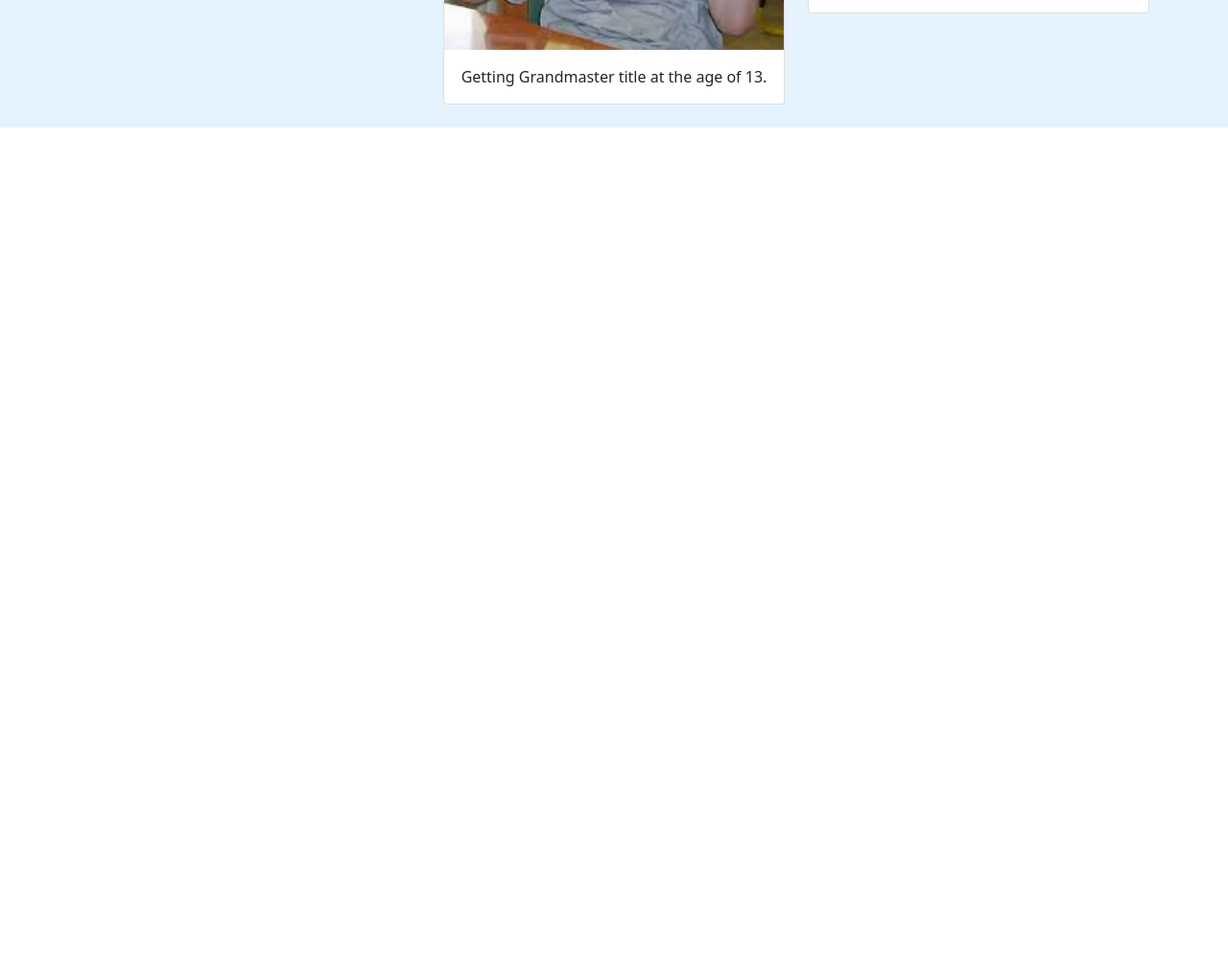
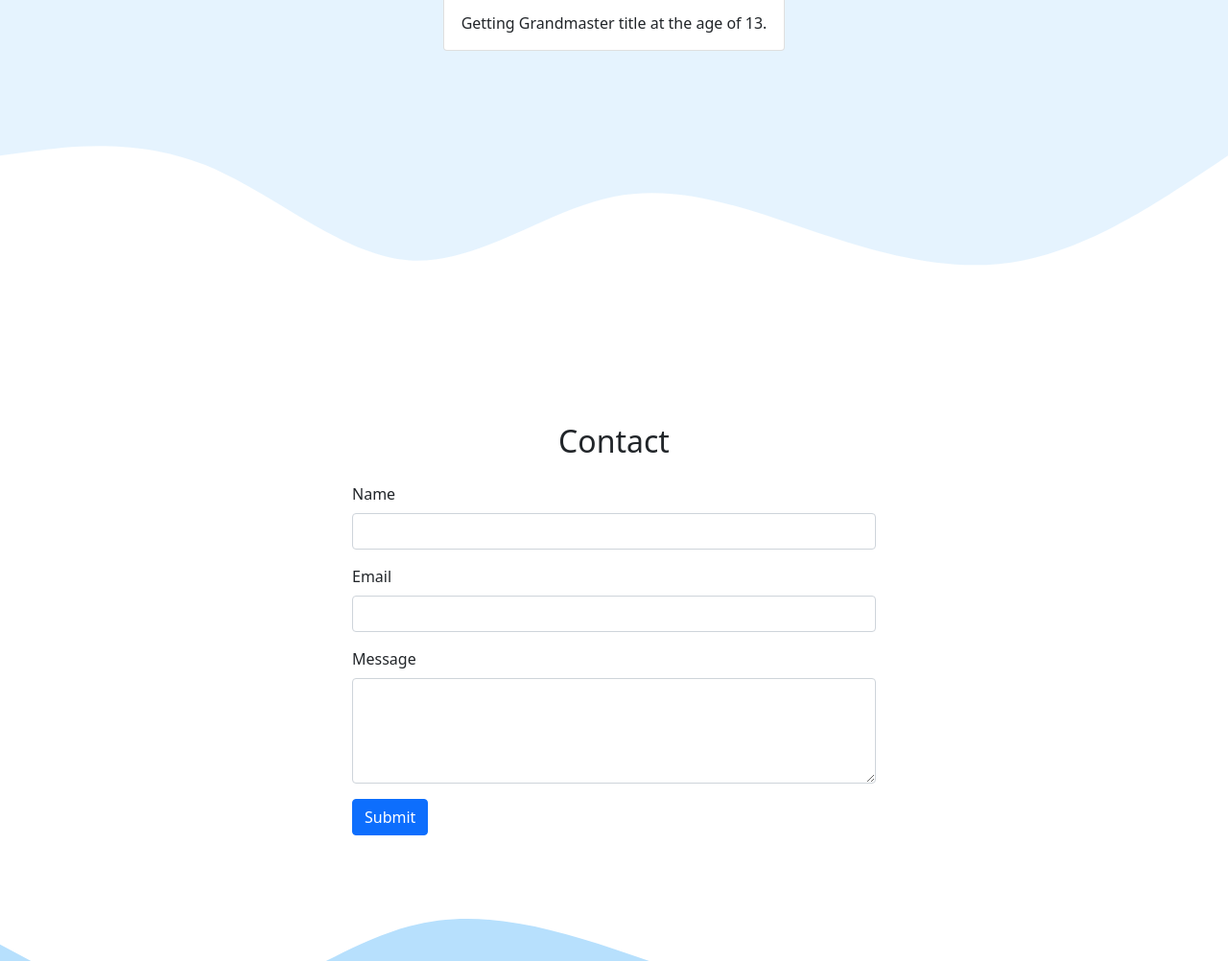
Before and after one commit to dimassypp/bootstrappractice, a plain HTML site: page index.html in a window 1280 px wide. Shown: the part 1798-2800 px from the top of the page at 96% size. Drawn offline with nearby package versions, Linux system fonts and the light colour scheme.

Commit message:
Update contact, footer, fixed navbar, and navlinks

```diff
--- a/index.html
+++ b/index.html
@@ -13,9 +13,9 @@
 
     <title>Bootstrap Practice Portfolio</title>
   </head>
-  <body>
+  <body id="home">
     <!-- Navbar -->
-    <nav class="navbar navbar-expand-lg navbar-light shadow p-2" style="background-color: #b7e0fd">
+    <nav class="navbar fixed-top navbar-expand-lg navbar-light shadow p-2" style="background-color: #b7e0fd">
       <div class="container">
         <a class="navbar-brand" href="#">Meong</a>
         <button class="navbar-toggler" type="button" data-bs-toggle="collapse" data-bs-target="#navbarNav" aria-controls="navbarNav" aria-expanded="false" aria-label="Toggle navigation">
@@ -24,16 +24,16 @@
         <div class="collapse navbar-collapse" id="navbarNav">
           <ul class="navbar-nav ms-auto">
             <li class="nav-item">
-              <a class="nav-link active" aria-current="page" href="#">Home</a>
+              <a class="nav-link active" aria-current="page" href="#home">Home</a>
             </li>
             <li class="nav-item">
-              <a class="nav-link" href="#">Profile</a>
+              <a class="nav-link" href="#profile">Profile</a>
             </li>
             <li class="nav-item">
-              <a class="nav-link" href="#">Experience</a>
+              <a class="nav-link" href="#experience">Experience</a>
             </li>
             <li class="nav-item">
-              <a class="nav-link" href="#">Contact</a>
+              <a class="nav-link" href="#contact">Contact</a>
             </li>
           </ul>
         </div>
@@ -118,8 +118,59 @@
           </div>
         </div>
       </div>
+      <svg xmlns="http://www.w3.org/2000/svg" viewBox="0 0 1440 320">
+        <path
+          fill="#ffffff"
+          fill-opacity="1"
+          d="M0,96L40,90.7C80,85,160,75,240,106.7C320,139,400,213,480,218.7C560,224,640,160,720,144C800,128,880,160,960,186.7C1040,213,1120,235,1200,218.7C1280,203,1360,149,1400,122.7L1440,96L1440,320L1400,320C1360,320,1280,320,1200,320C1120,320,1040,320,960,320C880,320,800,320,720,320C640,320,560,320,480,320C400,320,320,320,240,320C160,320,80,320,40,320L0,320Z"
+        ></path>
+      </svg>
     </section>
     <!-- End of Experience -->
+
+    <!-- Contact -->
+    <section id="contact">
+      <div class="container">
+        <div class="row text-center">
+          <div class="col">
+            <div class="h2 mb-4">Contact</div>
+          </div>
+        </div>
+        <div class="row justify-content-center">
+          <div class="col-md-6">
+            <form>
+              <div class="mb-3">
+                <label for="name" class="form-label">Name</label>
+                <input type="text" class="form-control" id="name" aria-describedby="name" />
+              </div>
+              <div class="mb-3">
+                <label for="email" class="form-label">Email</label>
+                <input type="email" class="form-control" id="email" aria-describedby="email" />
+              </div>
+              <div class="mb-3">
+                <label for="message" class="form-label">Message</label>
+                <textarea class="form-control" id="message" rows="4"></textarea>
+              </div>
+              <button type="submit" class="btn btn-primary">Submit</button>
+            </form>
+          </div>
+        </div>
+      </div>
+      <svg xmlns="http://www.w3.org/2000/svg" viewBox="0 0 1440 320">
+        <path
+          fill="#b7e0fd"
+          fill-opacity="1"
+          d="M0,128L40,149.3C80,171,160,213,240,202.7C320,192,400,128,480,106.7C560,85,640,107,720,133.3C800,160,880,192,960,197.3C1040,203,1120,181,1200,170.7C1280,160,1360,160,1400,160L1440,160L1440,320L1400,320C1360,320,1280,320,1200,320C1120,320,1040,320,960,320C880,320,800,320,720,320C640,320,560,320,480,320C400,320,320,320,240,320C160,320,80,320,40,320L0,320Z"
+        ></path>
+      </svg>
+    </section>
+    <!-- End of Contact -->
+
+    <!-- Footer -->
+    <footer class="footer text-center pb-5" style="background-color: #b7e0fd">
+      <p>Created<i class="bi bi-heart-fill text-danger"></i> by <a href="https://www.instagram.com/richardrapport/" class="text-dark fw-bold">Richard Rapport Offical</a></p>
+    </footer>
+    <!-- End of footer -->
 
     <script src="https://cdn.jsdelivr.net/npm/bootstrap@5.0.2/dist/js/bootstrap.bundle.min.js" integrity="sha384-MrcW6ZMFYlzcLA8Nl+NtUVF0sA7MsXsP1UyJoMp4YLEuNSfAP+JcXn/tWtIaxVXM" crossorigin="anonymous"></script>
   </body>
```
